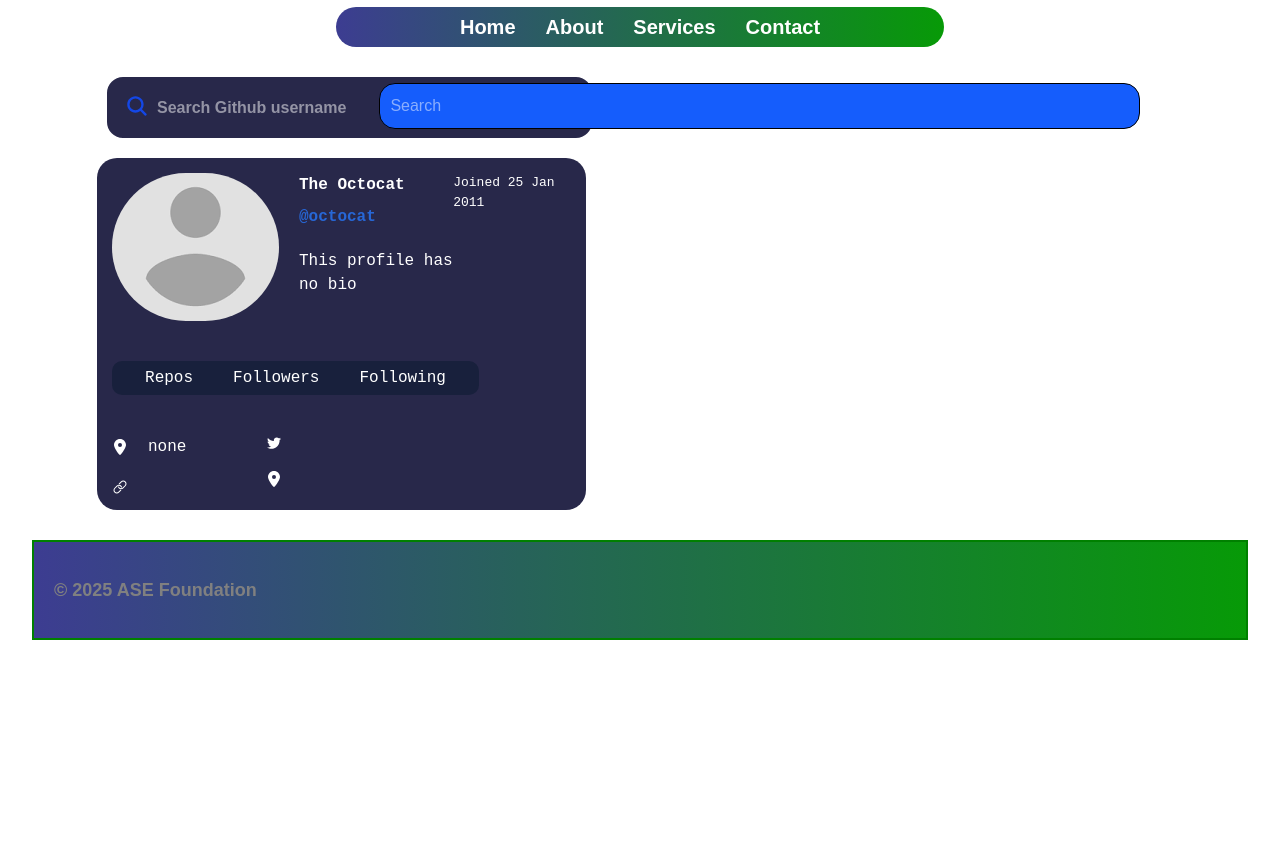
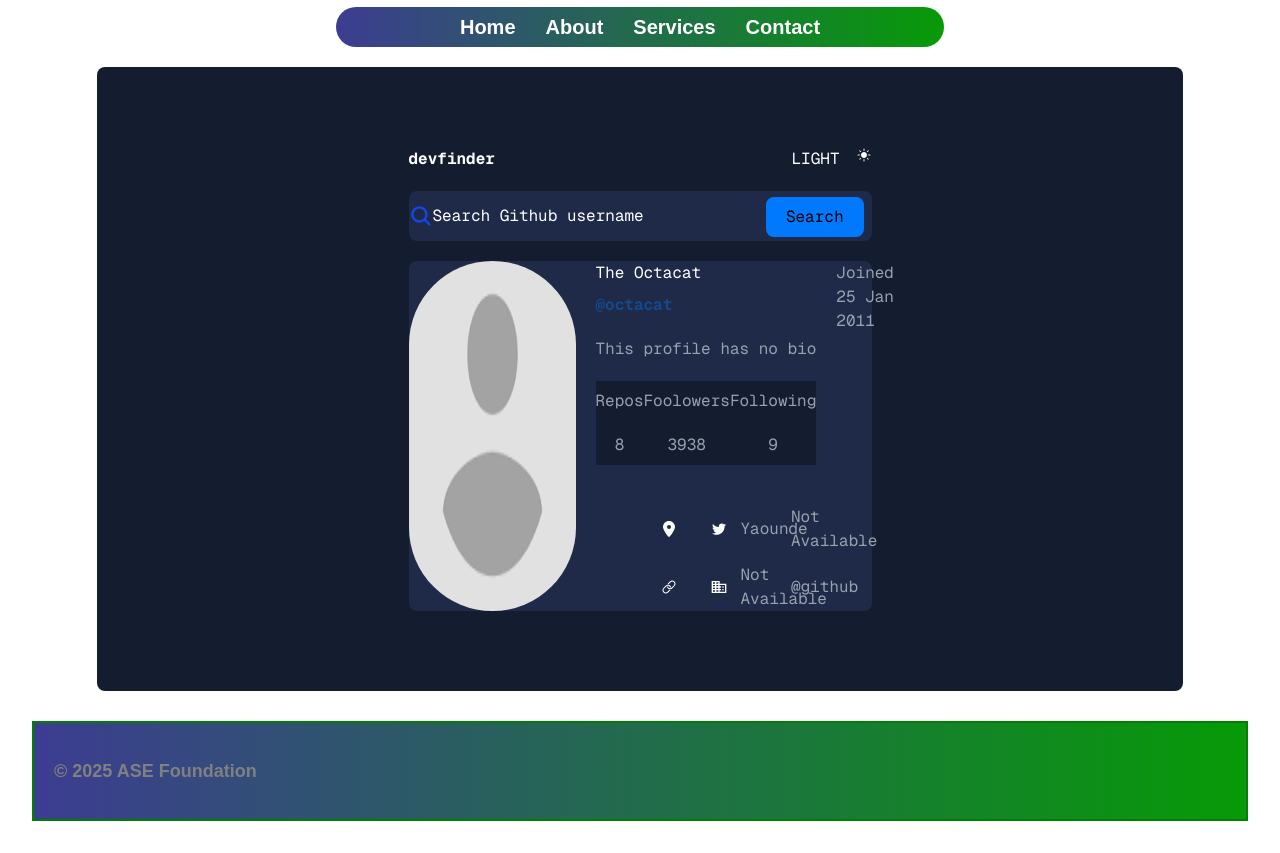
Before and after one commit to stessyenni/CAASITECH-Projects, a Next.js app in the folder nextjs-project/: page /DevFinder in a window 1280 px wide. Before the commit the page ends 800 px from the top, so only its background shows below. Built offline with nearby package versions, Linux system fonts and the light colour scheme.

Commit message:
Devfinder fixes

```diff
--- a/nextjs-project/src/app/DevFinder/DevFinder.jsx
+++ b/nextjs-project/src/app/DevFinder/DevFinder.jsx
@@ -2,81 +2,109 @@
 import {FaLocationDot} from "react-icons/fa6";
 import {IoIosLink} from "react-icons/io";
 import {VscTwitter} from "react-icons/vsc";
-import { IoSearch } from "react-icons/io5";
+import {IoSearch} from "react-icons/io5";
+import {IoIosSunny} from "react-icons/io";
+import { CgOrganisation } from "react-icons/cg";
+// import SearchBar from '@/components/SearchBar';
 
 function DevFinder(props) {
+    const stats = [
+        {
+            stat: 'Repos',
+            value: '8',
+        },
+        {
+            stat: 'Foolowers',
+            value: '3938',
+        },
+        {
+            stat: 'Following',
+            value: '9',
+        },
+    ]
+
+    const details = [
+        {
+            detail: <FaLocationDot />,
+            value: 'Yaounde',
+        },
+        {
+            detail: <VscTwitter />,
+            value: 'Not Available',
+        },
+        {
+            detail: <IoIosLink />,
+            value: 'Not Available',
+        },
+        {
+            detail: <CgOrganisation />,
+            value: '@github',
+        },
+    ]
 
   return (
-      <>
-          <form className='w-full'>
+      <div className='w-full min-h-[500px] font-mono rounded-lg p-20 bg-[#141d2f] flex flex-col gap-[20px] items-center'>
 
-            <div className=' flex items-center relative'>
+          <div className='w-[50%] text-white flex justify-between '>
+              <h4 className='font-bold'>devfinder</h4>
+              <h4 className='flex gap-4'>LIGHT {<IoIosSunny />}</h4>
+          </div>
 
-                <div className='mainSearch m-2 w-[45%] h-[65px] border-[2px] border-rgb(40, 40, 74) flex'>
-                      <input className='w-[50%] relative left-10'
-                          type="text"
-                          placeholder='Search Github username'
-                      />
-                    <button className='Searchicon absolute left-8 top-2/6 -translate-x-1'>
+          <div className='w-[50%] flex flex-col gap-[20px]'>
+              <div className='w-full h-[50px] bg-[#1e2a48] rounded-lg flex items-center relative'>
+                  <button>
                       <IoSearch className='text-2xl text-blue-700' />
                   </button>
+                  <input className='w-full text-white'
+                      type="text"
+                      value='Search Github username'
+                  />
+                  <input className='w-fit h-[40px] absolute top-[6px] bottom-[6px] right-2 bg-[#0079ff] px-[20px] rounded-lg'
+                      type="button" value='Search' />
               </div>
 
+              <div className='bg-[#1e2a48] rounded-lg flex flex-col gap-20'>
+                  <div className='flex flex-col gap-10'>
 
+                      <div className='flex justify-between gap-5'>
+                          <img className='w-[70] h-[70] rounded-full' src='./profile2.png' alt="Profile Picture" />
+                          <div className='flex flex-col gap-5'>
+                              <div className='flex flex-col gap-2'>
+                                  <h2 className='text-white'>The Octacat</h2>
+                                  <h3 className='text-[#15488c] font-bold'>@octacat</h3>
+                              </div>
+                              <p className='text-gray-400'>This profile has no bio</p>
 
-                <div className=''>
-                      <input
-                          className='w-fit
-                          border-2-rgb(42, 102, 223)
-                          rounded-[16px]
-                          flex items-center justify-center
-                          text-white
-                          bg-blue-600
-                          absolute right-1/25 top-5 -translate-y-1'
-                          type="text" placeholder='Search'
-                      />
+                              <div className='w-full flex flex-col gap-10 justify-center'>
+                                  <div className='bg-[#141d2f] text-gray-400 flex items-center justify-around'>
+                                      {
+                                          stats.map((stat, index) => (
+                                              <div className='flex flex-col gap-5 items-center justify-around rounded-lg py-2' key={index}>
+                                                  <p>{stat.stat}</p>
+                                                  <p>{stat.value}</p>
+                                              </div>
+                                          ))
+                                      }
+                                  </div>
+
+                                  <div className='grid grid-cols-2 gap-y-[16px]'>
+                                      {
+                                          details.map((detail, index) => (
+                                              <div className='flex items-center gap-16' key={index}>
+                                                  <div className='text-white'>{detail.detail}</div>
+                                                  <p className='text-gray-400'>{detail.value}</p>
+                                              </div>
+                                          ))
+                                      }
                                   </div>
                               </div>
-          </form>
-
-          <div className='finderCard flex flex-col gap-10'>
-              <div className='flex flex-row justify-space-between'>
-                  <div className='flex flex-row gap-5'>
-                      <img className='w-[70] h-[70] rounded-full' src={props.image} alt="Profile Picture" />
-                      <div className='flex flex-col gap-5'>
-                          <div className='flex flex-col gap-2'>
-                              <h2 className='dev-title'>{props.title}</h2>
-                              <h3 className='dev-Subtitle'>{props.Subtitle}</h3>
                           </div>
-
-                          <p className='dev-para'>{props.para}</p>
+                          <h3 className='text-gray-400'>Joined 25 Jan 2011</h3>
                       </div>
                   </div>
-
-                  <div className='join-date'>
-                      <h3>Joined 25 Jan 2011</h3>
               </div>
           </div>
-
-              <div className='stats'>
-                  <p>Repos</p>
-                  <p>Followers</p>
-                  <p>Following</p>
       </div>
-
-              <div className='flex gap-20'>
-                  <div className='flex flex-col gap-5'>
-                      <button className='flex gap-5 items-center'><FaLocationDot />none</button>
-                      <button><IoIosLink /></button>
-                  </div>
-                  <div className='flex flex-col gap-5'>
-                      <button><VscTwitter /></button>
-                      <button><FaLocationDot /></button>
-                  </div>
-
-              </div>
-          </div>
-      </>
     )
 }
 
--- a/nextjs-project/src/app/DevFinder/page.jsx
+++ b/nextjs-project/src/app/DevFinder/page.jsx
@@ -15,7 +15,7 @@
     ]
   return (
       <div className='flex flex-col gap-10'>
-
+          {/* <SearchBar /> */}
           <div className='grid grid-cols-1'>
                 {
                     FinderCard.map((card, index) => (
--- a/nextjs-project/src/app/globals.css
+++ b/nextjs-project/src/app/globals.css
@@ -318,7 +318,7 @@
   cursor: pointer;
 }
 
-input {
+/* input {
   width: 70%;
   padding: 10px;
   border: 1.5px solid black;
@@ -326,6 +326,8 @@
   display: flex;
   align-items: center;
 }
+
+*/
 
 .form label {
   width: 25%;
@@ -437,54 +439,3 @@
   display: flex;
   align-items: center;
 }
-.mainSearch {
-  background: rgb(40, 40, 74);
-  border-radius: 18px;
-  font-weight: bolder;
-  color: white;
-}
-
-.mainSearch input {
-  border: none;
-
-}
-
-.finderCard {
-  width: 45%;
-  font-family: 'Courier New', Courier, monospace;
-  background: rgb(40, 40, 74);
-  padding: 15px;
-  color: white;
-  border-radius: 20px;
-  display: flex;
-  flex-direction: column;
-  gap: 10;
-}
-
-.dev-title {
-  font-weight: bolder;
-}
-
-.dev-Subtitle {
-  color: rgb(39, 103, 214);
-  font-weight: bold;
-}
-
-.join-date {
-  font-size: 13px;
-  font-weight: 190;
-}
-
-.stats {
-  width: 80%;
-  height: auto;
-  padding: 5px;
-  background-color: rgb(24, 32, 60);
-  color: white;
-  border-radius: 10px;
-  display: flex;
-  flex-direction: row;
-  align-items: center;
-  justify-content: center;
-  gap: 40px;
-}
--- a/nextjs-project/src/components/SearchBar.jsx
+++ b/nextjs-project/src/components/SearchBar.jsx
@@ -10,15 +10,11 @@
                 <div className='mainSearch'>
                     <input className=' relative left-10' type="text" placeholder='Search Github username' />
                     <button className='Searchicon absolute left-8 top-1/3 -translate-x-1'>
-                        <IoSearch className='text-2xl text-blue-500' />
+                        <IoSearch className='text-2xl text-blue-600' />
                     </button>
                 </div>
 
-
-
-                <div className='SubSearch'>
-                    <input className='absolute right-1/30 top-5 -translate-y-1' type="text" placeholder='Search' />
-                </div>
+                <input className='absolute right-1/30 top-0 bottom-0 -translate-y-1' type="button" placeholder='Search' />
             </div>
         </form>
   )
```
Lines whose indentation alone changed are shown as unchanged.
